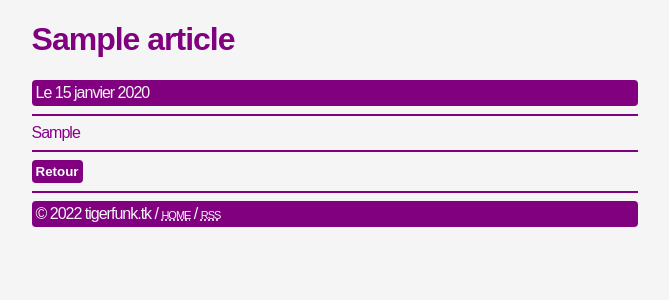
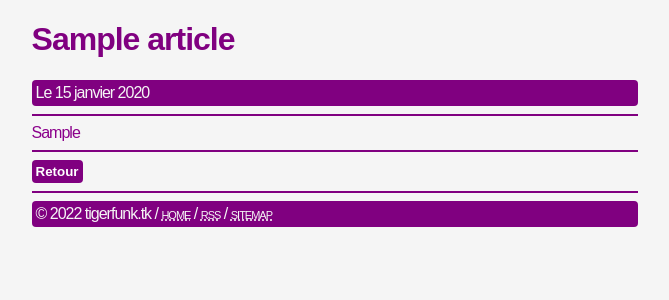
Before and after one commit to teegre/tigerfunk.tk, a Django app: page /article/1/ in a window 1280 px wide. Shown: the top 300 px of the page, without its empty margins (305-974 px from the left). Run offline with Django 4.2, Linux system fonts and the light colour scheme; tables that the repository leaves empty hold one stand-in row (values such as "Sample post").

Commit message:
fixed sitemap

```diff
--- a/tigerfunk/home/models.py
+++ b/tigerfunk/home/models.py
@@ -41,7 +41,7 @@ class Article(models.Model):
     ordering = ['-date']
 
   def get_absolute_url(self):
-    return reverse('home:detail', args=[str(self.id)])
+    return reverse('detail', args=[str(self.id)])
 
   def __str__(self):
     return f'{self.title}'
--- a/tigerfunk/home/templates/home/base.html
+++ b/tigerfunk/home/templates/home/base.html
@@ -15,7 +15,7 @@
     {% endblock %}
     <hr>
     <footer>
-      <span>© {% now 'Y' %} tigerfunk.tk / <a href="{% url 'index' %}">home</a> / <a href={% url 'feed' %}>rss</a></span>
+      <span>© {% now 'Y' %} tigerfunk.tk / <a href="{% url 'index' %}">home</a> / <a href={% url 'feed' %}>rss</a> / <a href={% url 'django.contrib.sitemaps.views.sitemap' %}>sitemap</a></span>
     </footer>
     </div>
   </body>
```
